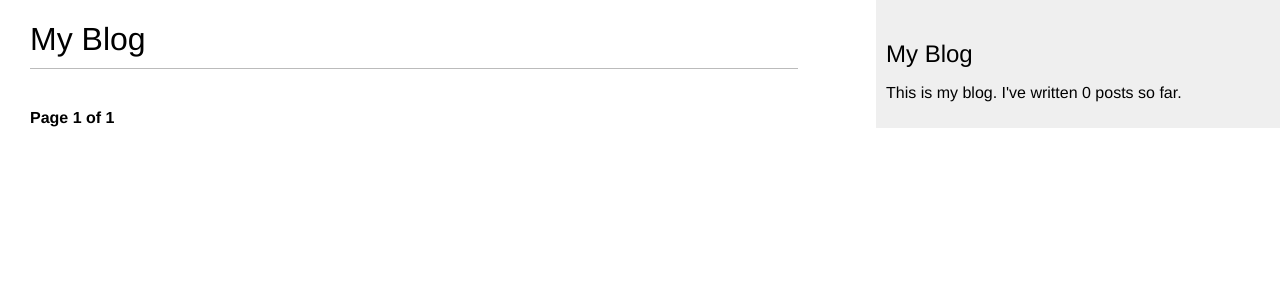
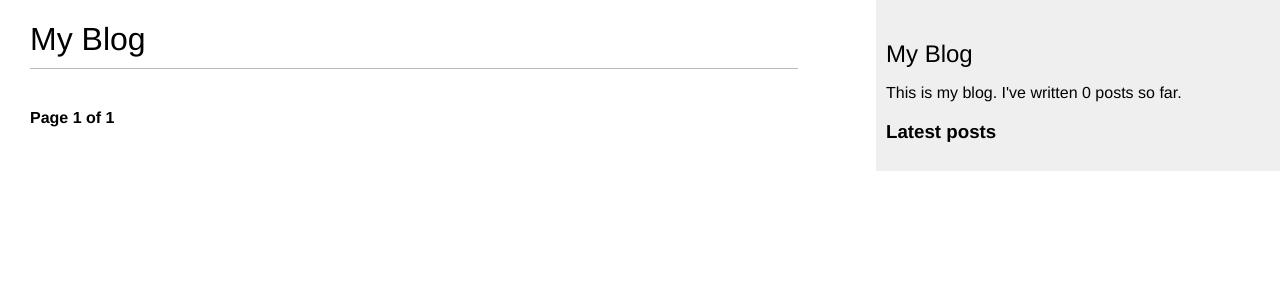
Before and after one commit to vhsenna/django-blog, a Django app: page /blog/ in a window 1280 px wide. Shown: the top 300 px of the page. Run offline with Django 4.2, Linux system fonts and the light colour scheme; data that the repository does not hold is empty.

Commit message:
Create template tags: latest posts published

```diff
--- a/blog/templates/blog/base.html
+++ b/blog/templates/blog/base.html
@@ -20,6 +20,8 @@
   <div id="sidebar">
     <h2>My Blog</h2>
     <p>This is my blog. I've written {% total_posts %} posts so far.</p>
+    <h3>Latest posts</h3>
+    {% show_latest_posts %}
   </div>
 </body>
 
--- /dev/null
+++ b/blog/templates/blog/latest_posts.html
@@ -0,0 +1,7 @@
+<ul>
+  {% for post in latest_posts %}
+  <li>
+    <a href="{{ post.get_absolute_url }}">{{ post.title }}</a>
+  </li>
+  {% endfor %}
+</ul>
--- a/blog/templatetags/blog_tags.py
+++ b/blog/templatetags/blog_tags.py
@@ -6,3 +6,8 @@ register = template.Library()
 @register.simple_tag
 def total_posts():
     return Post.published.count()
+
+@register.inclusion_tag('blog/latest_posts.html')
+def show_latest_posts(count=5):
+    latest_posts = Post.published.order_by('-publish')[:count]
+    return {'latest_posts': latest_posts}
```
